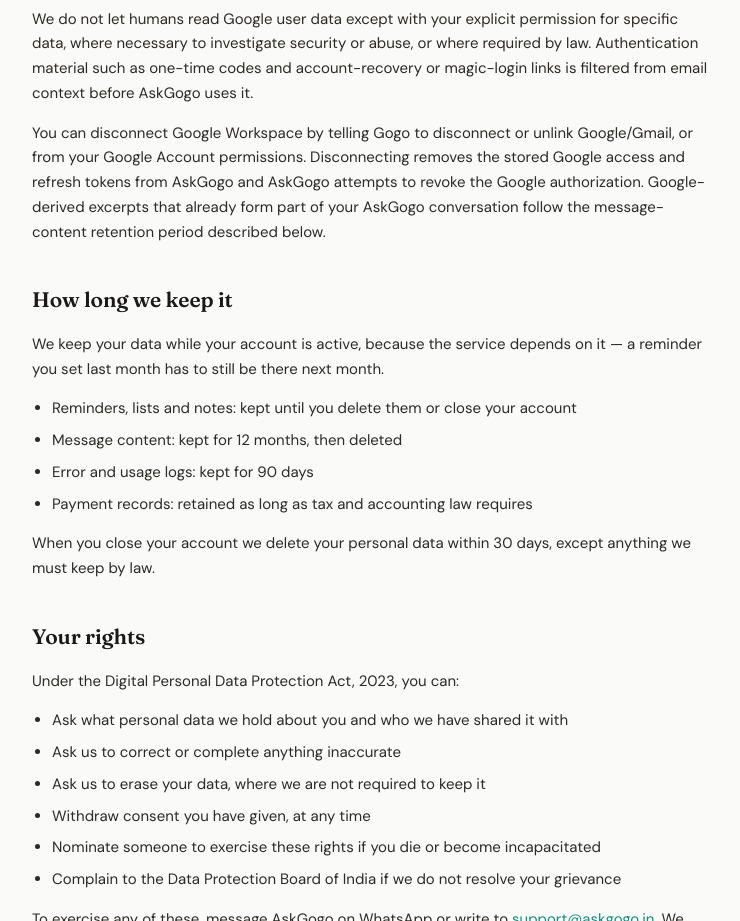
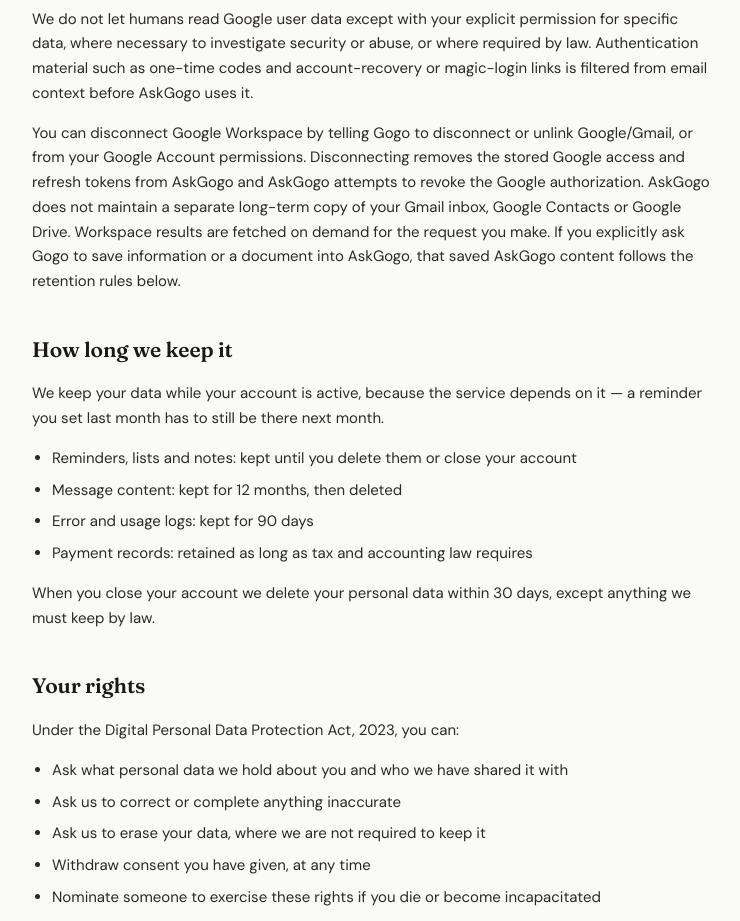
Before and after one commit to askgogo84/askgogo-main, a website: page privacy/index.html in a window 1280 px wide. Shown: the part 2600-3521 px from the top of the page, without its empty margins (268-1008 px from the left). Drawn offline with Linux system fonts and the light colour scheme.

Commit message:
legal(google): clarify on-demand Workspace data retention

```diff
--- a/privacy/index.html
+++ b/privacy/index.html
@@ -141,7 +141,7 @@
 
   <p>We do not let humans read Google user data except with your explicit permission for specific data, where necessary to investigate security or abuse, or where required by law. Authentication material such as one-time codes and account-recovery or magic-login links is filtered from email context before AskGogo uses it.</p>
 
-  <p>You can disconnect Google Workspace by telling Gogo to disconnect or unlink Google/Gmail, or from your Google Account permissions. Disconnecting removes the stored Google access and refresh tokens from AskGogo and AskGogo attempts to revoke the Google authorization. Google-derived excerpts that already form part of your AskGogo conversation follow the message-content retention period described below.</p>
+  <p>You can disconnect Google Workspace by telling Gogo to disconnect or unlink Google/Gmail, or from your Google Account permissions. Disconnecting removes the stored Google access and refresh tokens from AskGogo and AskGogo attempts to revoke the Google authorization. AskGogo does not maintain a separate long-term copy of your Gmail inbox, Google Contacts or Google Drive. Workspace results are fetched on demand for the request you make. If you explicitly ask Gogo to save information or a document into AskGogo, that saved AskGogo content follows the retention rules below.</p>
 
   <h2>How long we keep it</h2>
 
```
